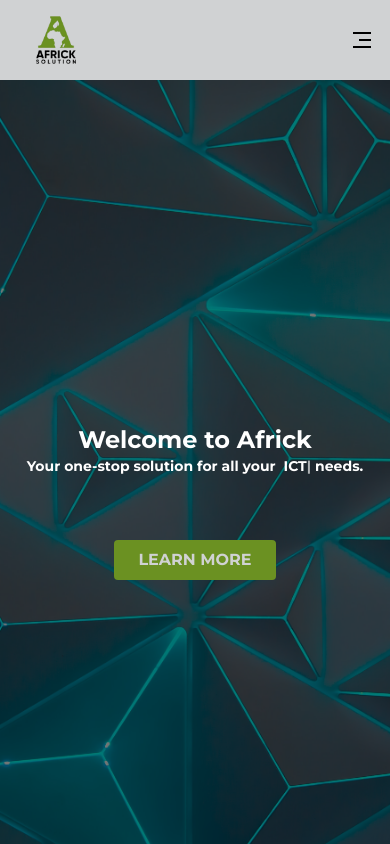
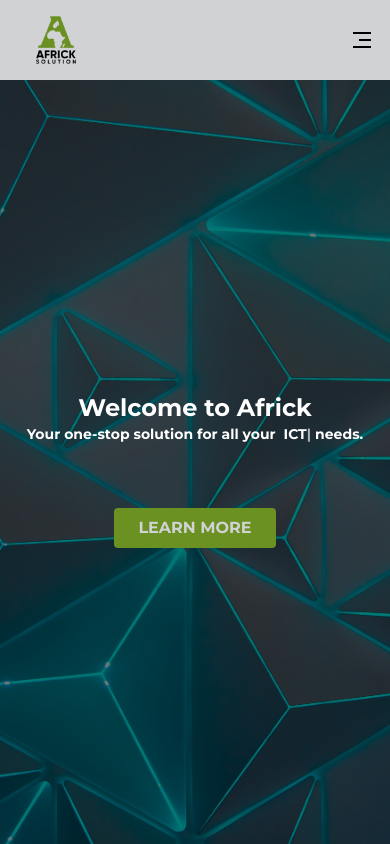
Before and after one commit to Sarah-Obarhoro/Africk, a React (Vite) app in the folder africk/: page / in a window 390 px wide. Shown: the top 844 px of the page. Built offline with nearby package versions, Linux system fonts and the light colour scheme.

Commit message:
Made some changes to aid responsiveness

```diff
--- a/africk/src/components/Contact.jsx
+++ b/africk/src/components/Contact.jsx
@@ -25,7 +25,7 @@
         </div>
       </div>
 
-      <div className="grid md:grid-cols-3 sm:grid-cols-1 mx-20 mt-20 gap-10">
+      <div className="grid md:grid-cols-3 sm:grid-cols-1 mr-20 ml-10 mt-20 gap-10">
         <div className="col-span-2">
         <form className="w-full" action="mailto:Info@africktech.com" method="post" onSubmit={handleSubmit}>
           <div className="flex flex-wrap -mx-3 mb-6">
--- a/africk/src/components/Footer.jsx
+++ b/africk/src/components/Footer.jsx
@@ -7,7 +7,7 @@
         <div className='bg-[#6b9122] grid sm:grid-cols-4 gap-4 sm:justify-items-center py-10 px-6 sm:py-40 sm:px-20'>
             <img className='w-36' src={logo} alt='logo' />
 
-            <div className=''>
+            <div className='sm:grid-cols-2'>
             <h4 className='font-bold uppercase mb-4'>Company</h4>
             <p className='cursor-pointer'> Services</p>
             <p className='cursor'>Partners</p>
--- a/africk/src/components/Hero.jsx
+++ b/africk/src/components/Hero.jsx
@@ -4,12 +4,12 @@
 const Hero = () => {
   return (
     <div className='hero' id='home'>
-      <div className='hero-overlay flex justify-center items-center mb-4'>
+      <div className='hero-overlay flex justify-center items-center mb-4 pt-24'>
         <p className='md:text-7xl sm:text-4xl text-2xl font-bold md:py-6'>Welcome to Africk</p>
         <p className='md:text-2xl sm:text-sm text-sm font-bold md:py-6'> Your one-stop solution for all your
           <Typed className='md:text-2xl sm:text-sm text-sm font-bold md:py-6 uppercase pl-2'strings={['ICT', 'Construction', 'Agriculture']} typeSpeed={50} backSpeed={60} loop /> needs.
         </p>
-       <button className='bg-[#6b9122] text-[#d0d2d3] rounded px-6 py-2 uppercase mt-16'>Learn More</button>
+       <button className='bg-[#6b9122] text-[#d0d2d3] rounded px-6 py-2 uppercase mt-16'> <a href="#about">Learn More</a></button>
       </div>
     </div>
   )
--- a/africk/src/components/Navbar.jsx
+++ b/africk/src/components/Navbar.jsx
@@ -11,7 +11,7 @@
   }
 
   return (
-    <div className='font-bold flex sticky top-0 justify-between items-center h-20 max-w-[1240px] mx-auto uppercase px-4 body-font font-montserrat'>
+    <div className='navbar font-bold fixed w-[100%] bg-[#d0d2d3] top-0 flex justify-between items-center h-20 mx-auto uppercase px-4 body-font font-montserrat'>
       <img className='h-20' src={logo} alt="logo" />
 
       <ul className='hidden md:flex sticky top-0'>
--- a/africk/src/index.css
+++ b/africk/src/index.css
@@ -30,6 +30,29 @@
     color: #fff;
 }
 
+@media only screen and (min-width: 300px) {
+    .hero {
+    background: url('./assets/hero-image.jpg') no-repeat center center fixed;
+    background-size: cover;
+    height: 100vh;
+    }
+
+    .hero-overlay{
+    width: 100%;
+    height: 100vh;
+    font-family: 'Montserrat', sans-serif;
+    font-weight: 700;
+    background-color: rgba(0, 0, 0, 0.5);
+    display: flex;
+    justify-content: center;
+    align-items: center;
+    text-align: center;
+    flex-direction: column;
+    color: #fff;
+    }
+}
+
+
 .whyus{
     background: url('./assets/why-us.jpg') no-repeat center center fixed;
     background-size: cover;
@@ -46,6 +69,26 @@
     text-align: center;
     flex-direction: column;
     color: #fff;
+}
+
+@media only screen and (min-width: 300px) {
+    .whyus {
+    background: url('./assets/why-us.jpg') no-repeat center center fixed;
+    background-size: cover;
+    }
+
+    .whyus-overlay{
+    width: 100%;
+    font-family: 'Montserrat', sans-serif;
+    font-weight: 700;
+    background-color: rgba(107, 145, 34, 0.6);
+    display: flex;
+    justify-content: center;
+    align-items: center;
+    text-align: center;
+    flex-direction: column;
+    color: #fff;
+    }
 }
 
 .contact{
@@ -66,6 +109,25 @@
     color: #fff;
 }
 
+@media only screen and (min-width: 300px) {
+    .contact{
+    background: url('./assets/contact.jpg') no-repeat center center fixed;
+    background-size: cover;
+    height: 20vh;
+}
+
+.contact-overlay{
+    width: 100%;
+    height: 20vh;
+    font-family: 'Montserrat', sans-serif;
+    font-weight: 700;
+    background-color: rgba(0, 0, 0, 0.6);
+    display: flex;
+    justify-content: center;
+    flex-direction: column;
+    color: #fff;
+    }
+}
 .label{
     resize: none;
 }
```
